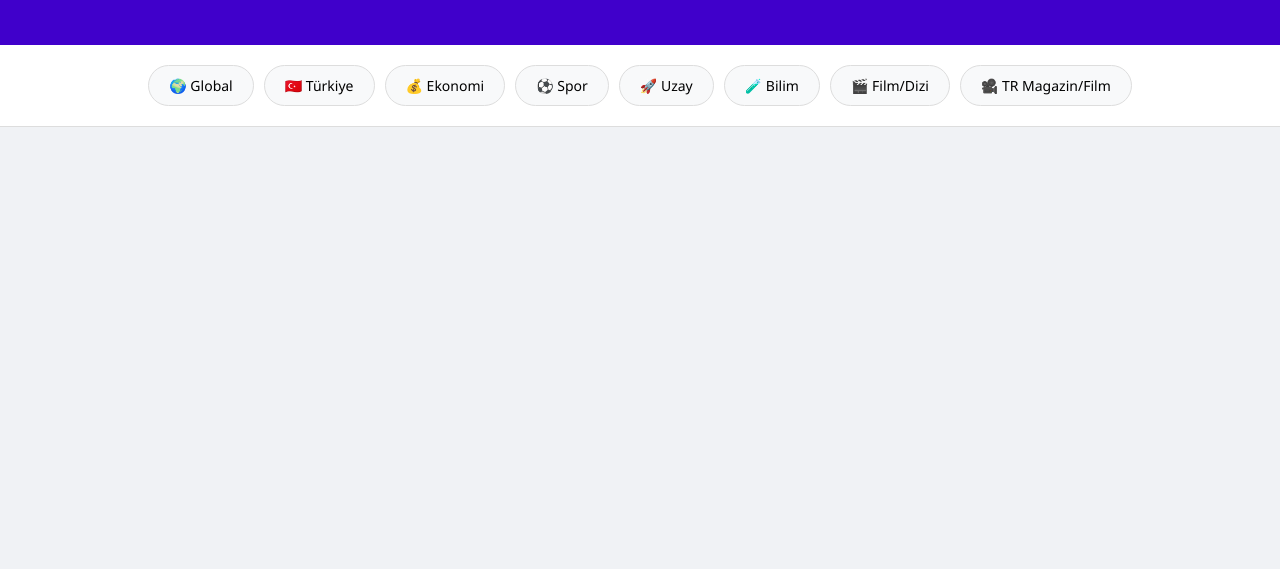
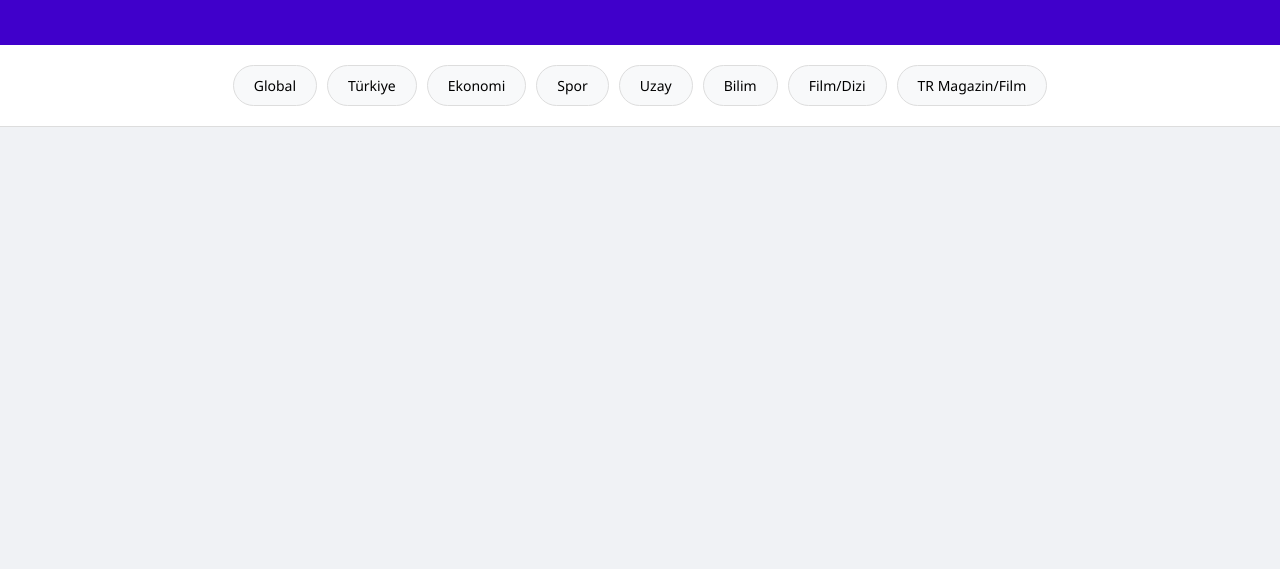
Before and after one commit to Ruhsuzadam2020/GLOBER, a website: page index.html in a window 1280 px wide. Shown: the part 231-800 px from the top of the page. Drawn offline with Linux system fonts and the light colour scheme; no server answers.

Commit message:
Add files via upload

```diff
--- a/index.html
+++ b/index.html
@@ -19,14 +19,14 @@
         </header>
 
         <nav class="category-nav">
-            <button onclick="haberleriYukle('global+war+economy', 'global', 1)">🌍 Global</button>
-            <button onclick="haberleriYukle('general', 'tr', 1)">🇹🇷 Türkiye</button>
-            <button onclick="haberleriYukle('economy', 'tr', 1)">💰 Ekonomi</button>
-            <button onclick="haberleriYukle('sport', 'tr', 1)">⚽ Spor</button>
-            <button onclick="haberleriYukle('space', 'global', 1)">🚀 Uzay</button>
-            <button onclick="haberleriYukle('science', 'global', 1)">🧪 Bilim</button>
-            <button onclick="haberleriYukle('movie+series', 'global', 1)">🎬 Film/Dizi</button>
-            <button onclick="haberleriYukle('magazine', 'tr', 1)">🎥 TR Magazin/Film</button>
+            <button onclick="haberleriYukle('global+war+economy', 'global', 1)"> Global</button>
+            <button onclick="haberleriYukle('general', 'tr', 1)">Türkiye</button>
+            <button onclick="haberleriYukle('economy', 'tr', 1)"> Ekonomi</button>
+            <button onclick="haberleriYukle('sport', 'tr', 1)"> Spor</button>
+            <button onclick="haberleriYukle('space', 'global', 1)"> Uzay</button>
+            <button onclick="haberleriYukle('science', 'global', 1)">Bilim</button>
+            <button onclick="haberleriYukle('movie+series', 'global', 1)"> Film/Dizi</button>
+            <button onclick="haberleriYukle('magazine', 'tr', 1)"> TR Magazin/Film</button>
 </nav>
         </nav>
 
```
